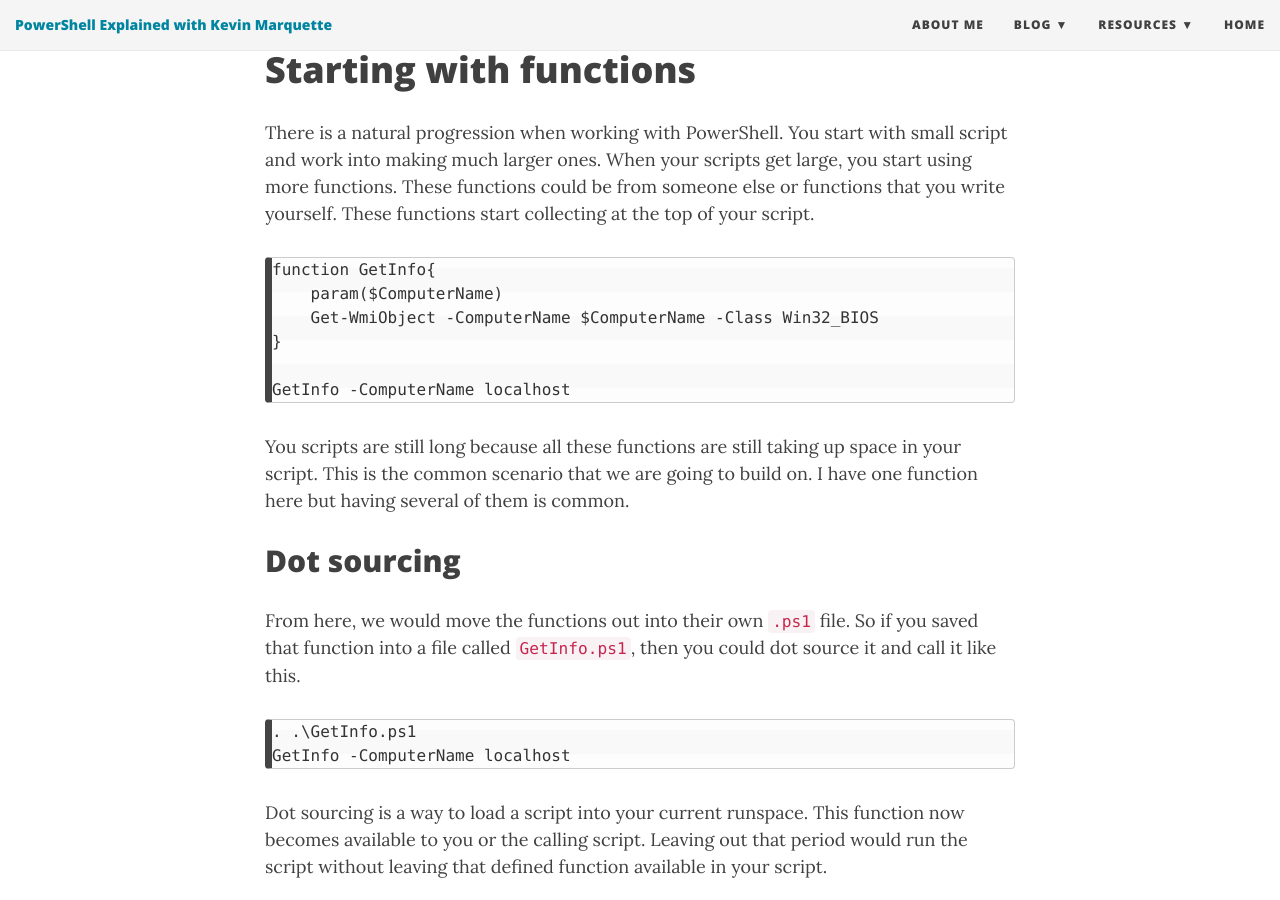
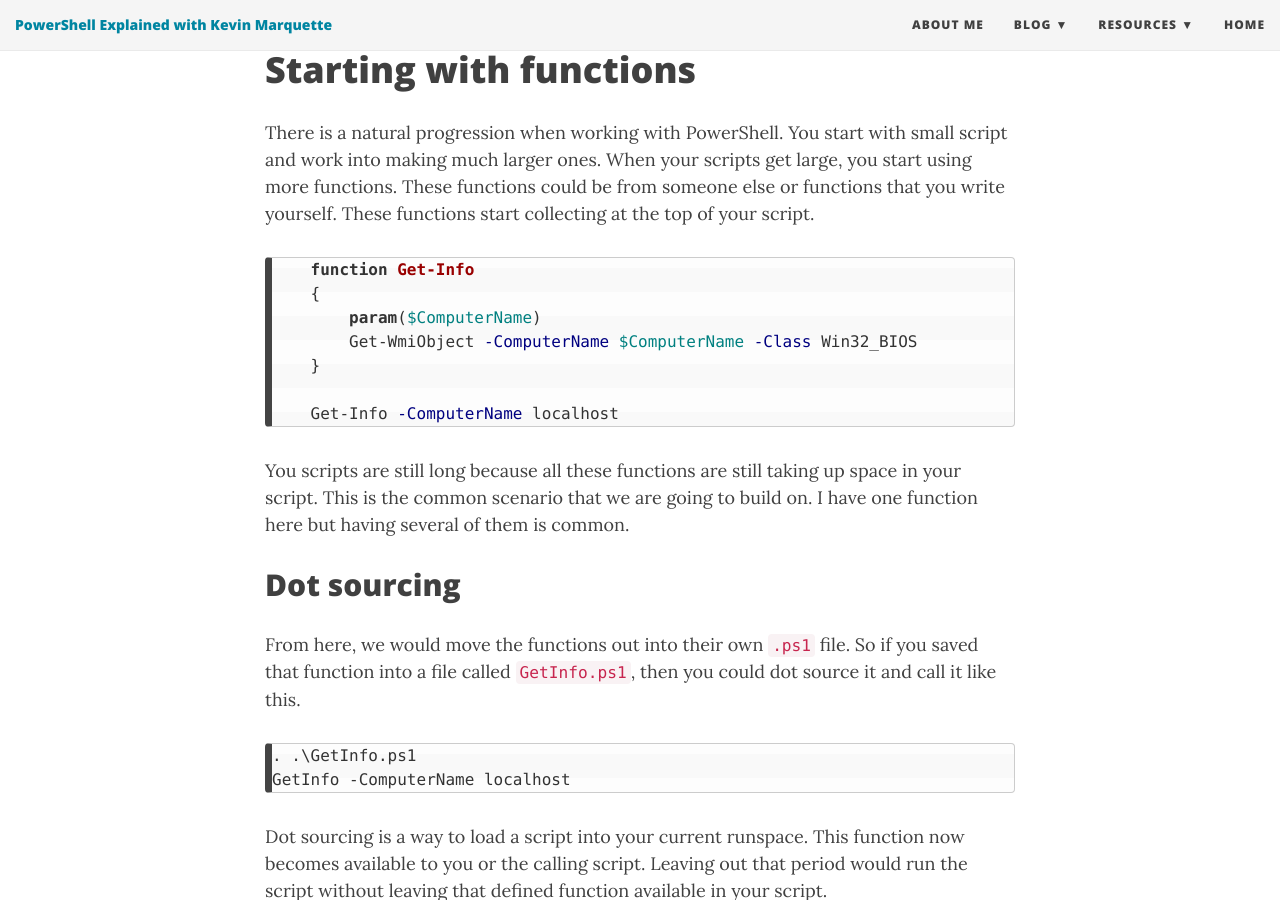
Before and after one commit to KevinMarquette/kevinmarquette.github.io, a Jekyll site: the page built from _posts/2017-05-27-Powershell-module-building-basics.md, in a window 1280 px wide and 900 px high, scrolled down 1088 px. Built offline with Jekyll 4.4.1, drawn with Linux system fonts in a browser that asks for light colours; nearby versions of some CDN libraries.

Commit message:
add style to script

````diff
--- a/_posts/2017-05-27-Powershell-module-building-basics.md
+++ b/_posts/2017-05-27-Powershell-module-building-basics.md
@@ -19,12 +19,15 @@ In this post, we will turn a common script scenario into a full module one step
 
 There is a natural progression when working with PowerShell. You start with small script and work into making much larger ones. When your scripts get large, you start using more functions. These functions could be from someone else or functions that you write yourself. These functions start collecting at the top of your script.
 
-    function GetInfo{
+``` posh
+    function Get-Info
+    {
         param($ComputerName)
         Get-WmiObject -ComputerName $ComputerName -Class Win32_BIOS
     }
 
-    GetInfo -ComputerName localhost
+    Get-Info -ComputerName localhost
+```
 
 You scripts are still long because all these functions are still taking up space in your script. This is the common scenario that we are going to build on. I have one function here but having several of them is common.
 
````
